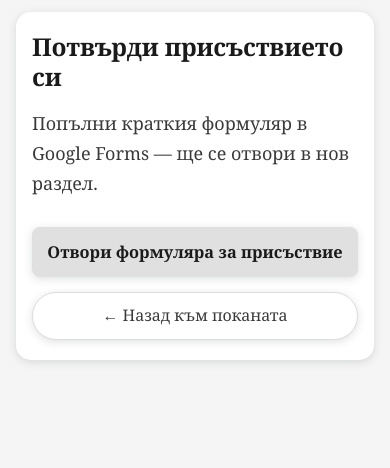
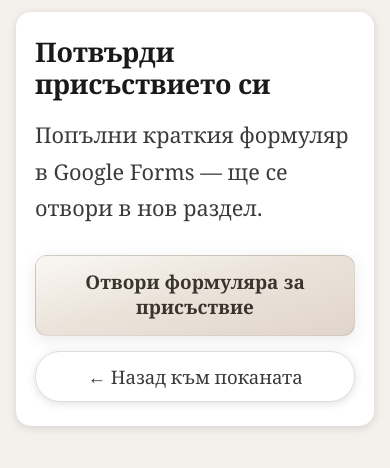
Before and after one commit to iNen0v/wedding-invitation, a React (Vite) app: page /questionnaire in a window 390 px wide. Shown: the top 468 px of the page. Built offline with nearby package versions, Linux system fonts and the light colour scheme.

Commit message:
Update CSS styles

```diff
--- a/src/index.css
+++ b/src/index.css
@@ -49,12 +49,16 @@ body {
   cursor: default;
 }
 
-/* Мобилни: пълна ширина, скрол отгоре — без „смачкан“ центриран блок; по-голям базов шрифт за четимост */
+/* Мобилни: пълна ширина, скрол отгоре — по-голям базов шрифт (~18px), за да не се налага pinch zoom */
 @media (max-width: 768px) {
+  html {
+    font-size: 112.5%;
+  }
+
   body {
     align-items: flex-start;
-    font-size: 106.25%;
-    line-height: 1.55;
+    font-size: 100%;
+    line-height: 1.58;
   }
 
   #root {
@@ -62,8 +66,14 @@ body {
   }
 }
 
-@media (max-width: 380px) {
-  body {
-    font-size: 100%;
+@media (max-width: 480px) {
+  html {
+    font-size: 118%;
   }
 }
+
+@media (max-width: 380px) {
+  html {
+    font-size: 115%;
+  }
+}
--- a/src/pages/Invitation.css
+++ b/src/pages/Invitation.css
@@ -14,7 +14,7 @@
   min-width: 0;
   min-height: 100vh;
   min-height: 100dvh;
-  background: #f5f5f5;
+  background: #f4f0eb;
   position: relative;
   overflow-x: hidden;
   overflow-y: auto;
@@ -661,6 +661,7 @@
   left: 0;
   width: 100%;
   min-height: 100vh;
+  min-height: 100dvh;
   padding: 0;
   margin: 0;
   overflow-y: auto;
@@ -685,6 +686,34 @@
   cursor: default;
 }
 
+/*
+  Мобилен „луп“ за Canva: дизайнът е фиксиран в iframe и на тесен екран текстът е дребен.
+  zoom + по-тесна ширина запазват пълната видима ширина, но увеличават всичко вътре (~1.18–1.25×).
+*/
+@supports (zoom: 1) {
+  @media (max-width: 768px) {
+    .canva-embed-container {
+      --canva-mobile-zoom: 1.18;
+      zoom: var(--canva-mobile-zoom);
+      width: calc(100% / var(--canva-mobile-zoom));
+      margin-left: auto;
+      margin-right: auto;
+    }
+  }
+
+  @media (max-width: 480px) {
+    .canva-embed-container {
+      --canva-mobile-zoom: 1.22;
+    }
+  }
+
+  @media (max-width: 380px) {
+    .canva-embed-container {
+      --canva-mobile-zoom: 1.25;
+    }
+  }
+}
+
 .canva-fullscreen-embed {
   position: absolute;
   width: 100%;
@@ -706,7 +735,7 @@
   height: 120px;
   z-index: 4000;
   pointer-events: none;
-  background: #f5f5f5;
+  background: #f4f0eb;
   box-shadow: none;
   border: none;
 }
@@ -718,8 +747,8 @@
   transform: translateX(-50%);
   padding: 16px 28px;
   margin: 0;
-  background: linear-gradient(135deg, #66bb6a 0%, #43a047 55%, #2e7d32 100%);
-  color: #fff;
+  background: linear-gradient(165deg, #faf7f3 0%, #ebe3da 48%, #e0d5cb 100%);
+  color: #3a332e;
   cursor: pointer;
   z-index: 10000;
   font-size: 0.95em;
@@ -731,10 +760,10 @@
   min-width: min(100%, 320px);
   max-width: min(600px, calc(100vw - 32px));
   min-height: 52px;
-  transition: transform 0.2s ease, box-shadow 0.2s ease;
+  transition: background 0.2s ease, transform 0.2s ease, box-shadow 0.2s ease, color 0.2s ease;
   border-radius: 999px;
   pointer-events: auto;
-  border: none;
+  border: 1px solid rgba(58, 51, 46, 0.14);
   outline: none;
   -webkit-appearance: none;
   appearance: none;
@@ -742,24 +771,25 @@
   align-items: center;
   justify-content: center;
   text-align: center;
-  box-shadow: 0 8px 24px rgba(46, 125, 50, 0.35), 0 2px 8px rgba(0, 0, 0, 0.12);
+  box-shadow: 0 6px 22px rgba(58, 51, 46, 0.12), 0 2px 8px rgba(58, 51, 46, 0.06);
   white-space: normal;
   line-height: 1.35;
 }
 
 .canva-overlay-button:hover {
-  color: #fff;
-  box-shadow: 0 10px 28px rgba(46, 125, 50, 0.45), 0 4px 12px rgba(0, 0, 0, 0.15);
+  color: #2a2420;
+  background: linear-gradient(165deg, #fcf9f6 0%, #f0e8e0 48%, #e6dbd2 100%);
+  box-shadow: 0 10px 28px rgba(58, 51, 46, 0.16), 0 3px 10px rgba(58, 51, 46, 0.08);
   transform: translateX(-50%) translateY(-2px);
 }
 
 .canva-overlay-button:active {
   transform: translateX(-50%) translateY(0) scale(0.98);
-  box-shadow: 0 4px 16px rgba(46, 125, 50, 0.3);
+  box-shadow: 0 4px 14px rgba(58, 51, 46, 0.12);
 }
 
 .canva-overlay-button:focus-visible {
-  outline: 3px solid rgba(255, 255, 255, 0.9);
+  outline: 3px solid rgba(180, 150, 130, 0.55);
   outline-offset: 3px;
 }
 
--- a/src/pages/Questionnaire.css
+++ b/src/pages/Questionnaire.css
@@ -11,7 +11,7 @@
   overflow-x: hidden;
   overflow-y: auto;
   -webkit-overflow-scrolling: touch;
-  background: #f5f5f5;
+  background: #f4f0eb;
   box-sizing: border-box;
 }
 
@@ -66,16 +66,16 @@
   display: block;
   width: 100%;
   padding: 15px;
-  background: #e0e0e0;
-  color: #1a1a1a;
-  border: none;
-  border-radius: 8px;
+  background: linear-gradient(165deg, #faf7f3 0%, #ebe3da 48%, #e0d5cb 100%);
+  color: #3a332e;
+  border: 1px solid rgba(58, 51, 46, 0.14);
+  border-radius: 12px;
   font-size: clamp(1rem, 0.5vw + 0.9rem, 1.05em);
   font-weight: 600;
   cursor: pointer;
-  transition: all 0.3s ease;
+  transition: background 0.25s ease, box-shadow 0.25s ease, transform 0.2s ease, color 0.2s ease;
   margin-top: 8px;
-  box-shadow: 0 2px 8px 0 rgba(63, 69, 81, 0.16);
+  box-shadow: 0 4px 16px rgba(58, 51, 46, 0.1);
   font-family: 'Georgia', serif;
   text-transform: none;
   letter-spacing: 0;
@@ -85,13 +85,18 @@
 }
 
 .questionnaire-form-link:hover {
-  background: #d0d0d0;
-  box-shadow: 0 3px 10px rgba(0, 0, 0, 0.2);
+  color: #2a2420;
+  background: linear-gradient(165deg, #fcf9f6 0%, #f0e8e0 48%, #e6dbd2 100%);
+  box-shadow: 0 6px 20px rgba(58, 51, 46, 0.14);
 }
 
 .questionnaire-form-link:active {
   transform: translateY(1px);
-  background: #c0c0c0;
+  background: #ddd4cb;
+}
+
+.questionnaire-form-link:visited {
+  color: #3a332e;
 }
 
 .back-btn {
@@ -115,7 +120,7 @@
 }
 
 .back-btn:hover {
-  background: #f5f5f5;
+  background: #f8f5f2;
   border-color: #bbb;
   color: #333;
   box-shadow: 0 2px 8px 0 rgba(63, 69, 81, 0.16);
@@ -145,7 +150,7 @@
   }
 
   .subtitle {
-    font-size: clamp(1.02rem, 2.5vw + 0.85rem, 1.125rem);
+    font-size: clamp(1.05rem, 2.8vw + 0.88rem, 1.15rem);
     line-height: 1.68;
   }
 
```
